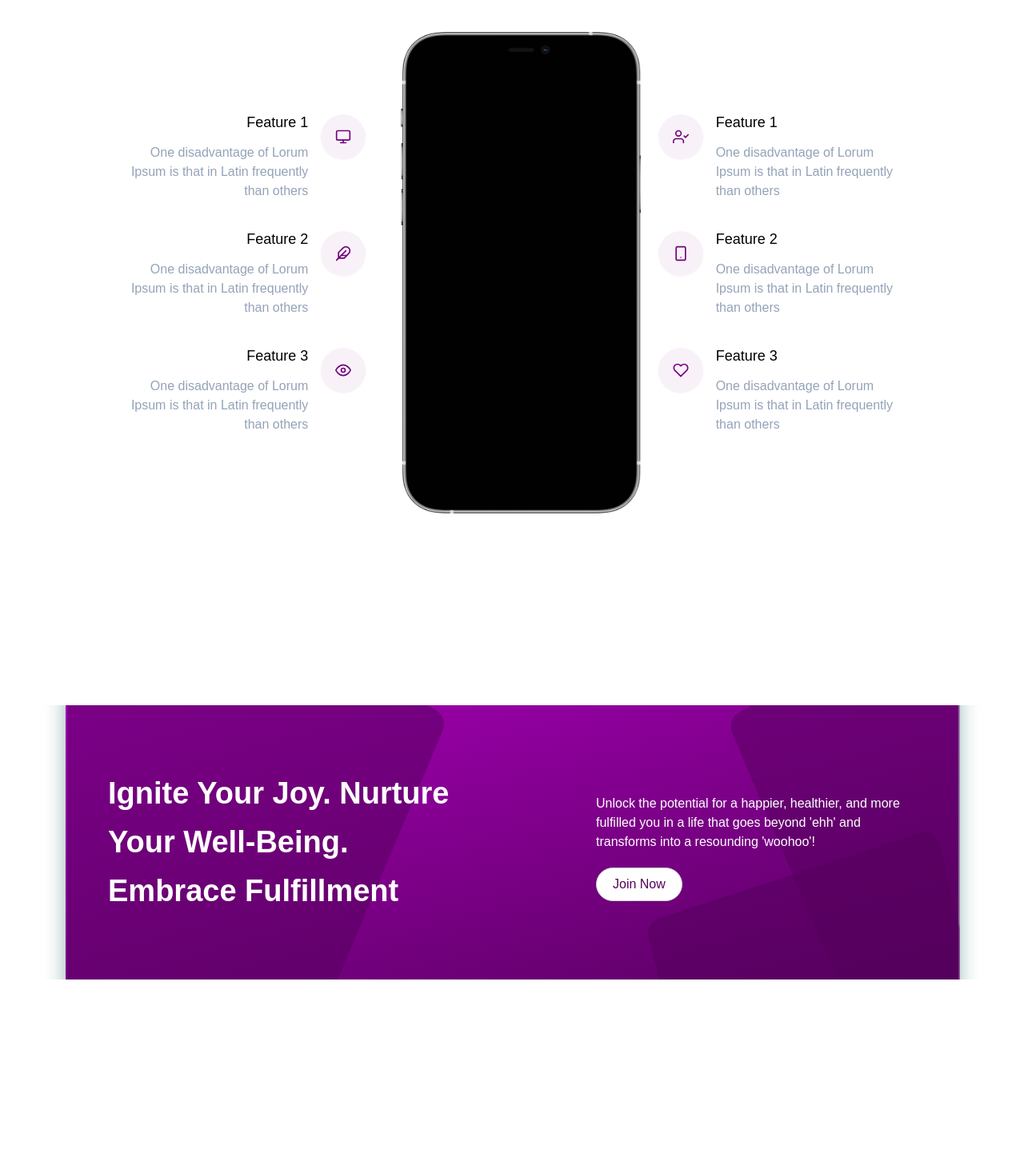
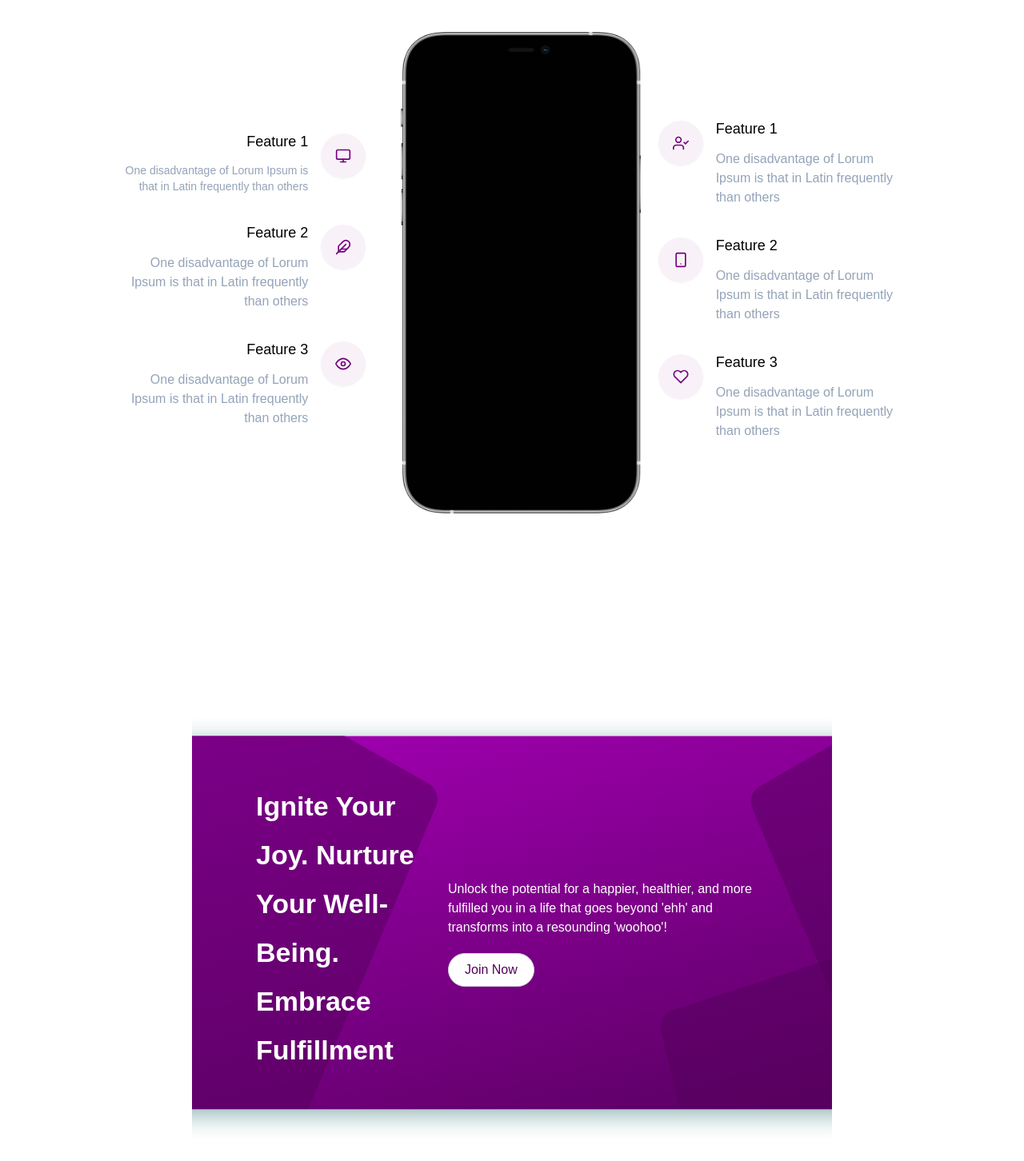
Before and after one commit to KrishnaSaiChaitanya/knownissues, a React (Create React App) app: page / in a window 1280 px wide. Shown: the top 1452 px of the page at 80% size. Built offline with nearby package versions, Linux system fonts and the light colour scheme.

Commit message:
Updated css

```diff
--- a/src/Components/SectionComponent.js
+++ b/src/Components/SectionComponent.js
@@ -5,12 +5,12 @@ function SectionComponent() {
   return (
     <div>
       <div
-        class="relative z-[1] mx-auto max-w-[1170px] rounded-md  bg-cover bg-center bg-no-repeat p-20 m-60"
+        class="relative z-[1] mx-auto max-w-[1170px] rounded-md  bg-cover bg-center bg-no-repeat py-20 md:px-20 px-5 md:m-60 sm:m-0"
         id="task"
       >
         <div class="items-center space-x-3 space-y-5 text-center lg:flex lg:space-y-0 lg:text-left">
           <div class="flex-1">
-            <div class="max-w-[430px] text-2xl font-bold text-white md:text-2xl lg:text-[38px] lg:leading-[61px]">
+            <div class="max-w-[430px] sm: text-2xl font-bold text-white md:text-2xl lg:text-[34px] lg:leading-[61px]">
               Ignite Your Joy. Nurture Your Well-Being. Embrace Fulfillment
             </div>
           </div>
--- a/src/Components/TakeControl.js
+++ b/src/Components/TakeControl.js
@@ -34,7 +34,7 @@ function TakeControl() {
               </div>
               <div class="flex-1 md:order-1 order-2 md:text-end md:me-4 md:ms-0 ms-4">
                 <h4 class="mb-0 text-lg font-medium">Feature 1</h4>
-                <p class="text-slate-400 mt-3">
+                <p class="text-slate-400 mt-3 sm:text-sm">
                   One disadvantage of Lorum Ipsum is that in Latin frequently
                   than others
                 </p>
@@ -99,7 +99,11 @@ function TakeControl() {
         </div>
 
         <div class="lg:col-span-4 md:col-span-12 lg:mx-8 lg:order-2 order-1">
-          <img src="./mobile.svg" class="mx-auto md:max-w-[300px]" alt="" />
+          <img
+            src="./mobile.svg"
+            class="mx-auto md:max-w-[300px] max-w-[200px] mb-4"
+            alt=""
+          />
         </div>
 
         <div
```
